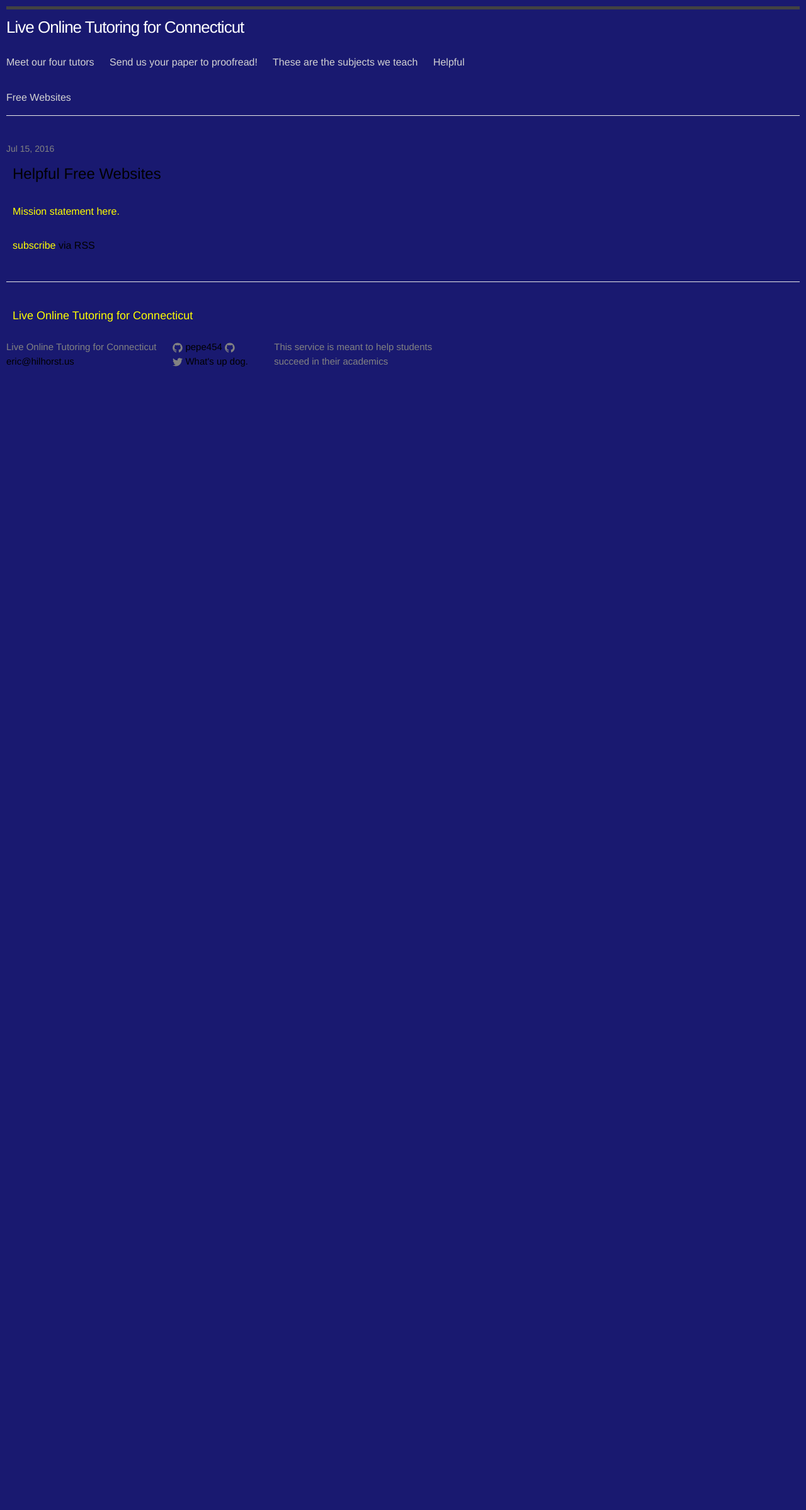
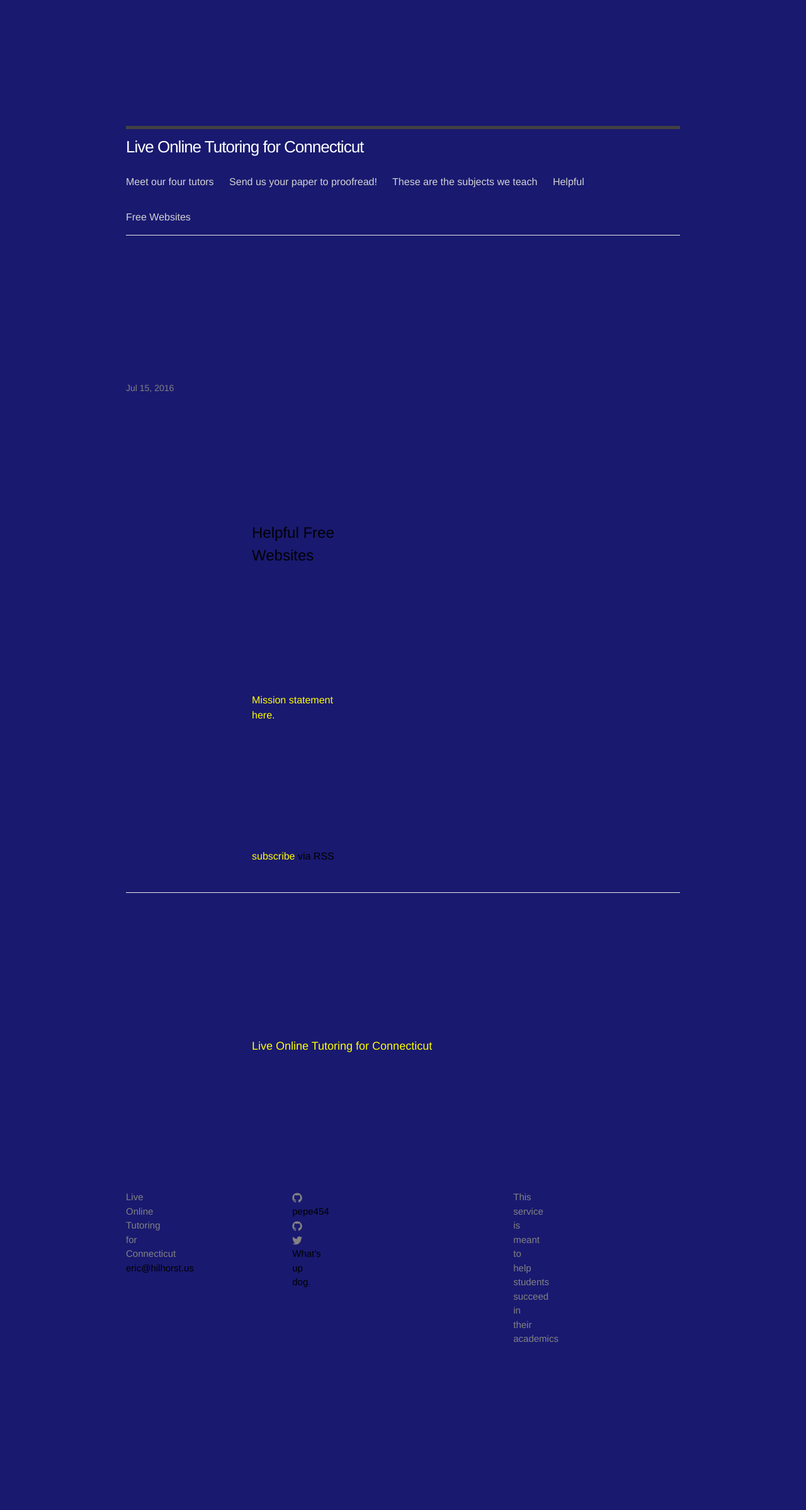
Before and after one commit to pepe454/pepe454.github.io, a Jekyll site: the page built from index.html, in a window 1280 px wide. Shown: the whole page at 63% size. Built offline with Jekyll 4.4.1, drawn with Linux system fonts in a browser that asks for light colours; before the commit the page ends 900 px from its top, so only the background shows below that.

Commit message:
Update _base.scss

```diff
--- a/_sass/_base.scss
+++ b/_sass/_base.scss
@@ -4,7 +4,7 @@
 body, h1, h2, h3, h4, h5, h6,
 p, blockquote, pre, hr,
 dl, dd, ol, ul, figure {
-    margin: 10px;
+    margin: 200px;
     padding: 0;
 }
 
```
